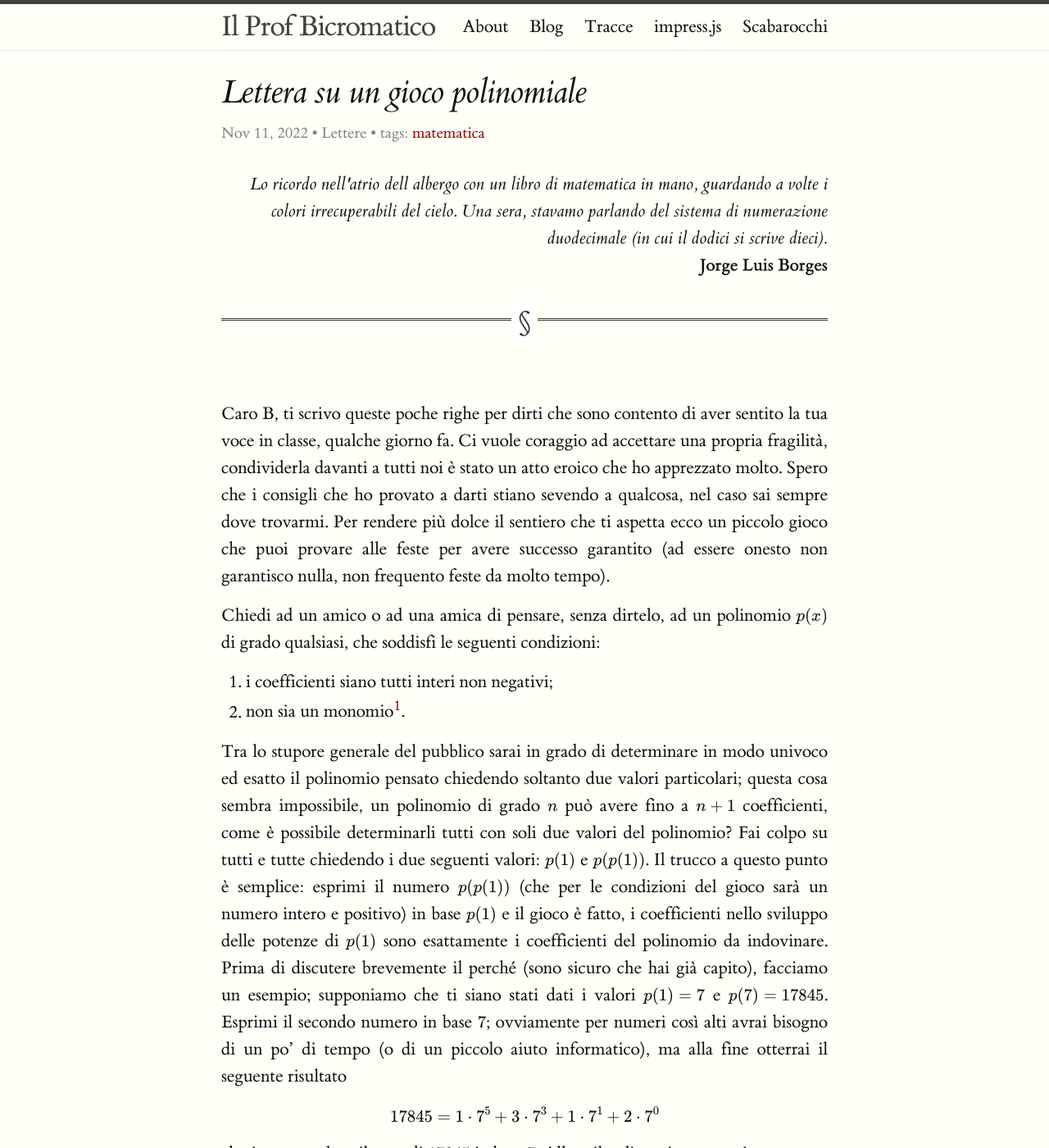
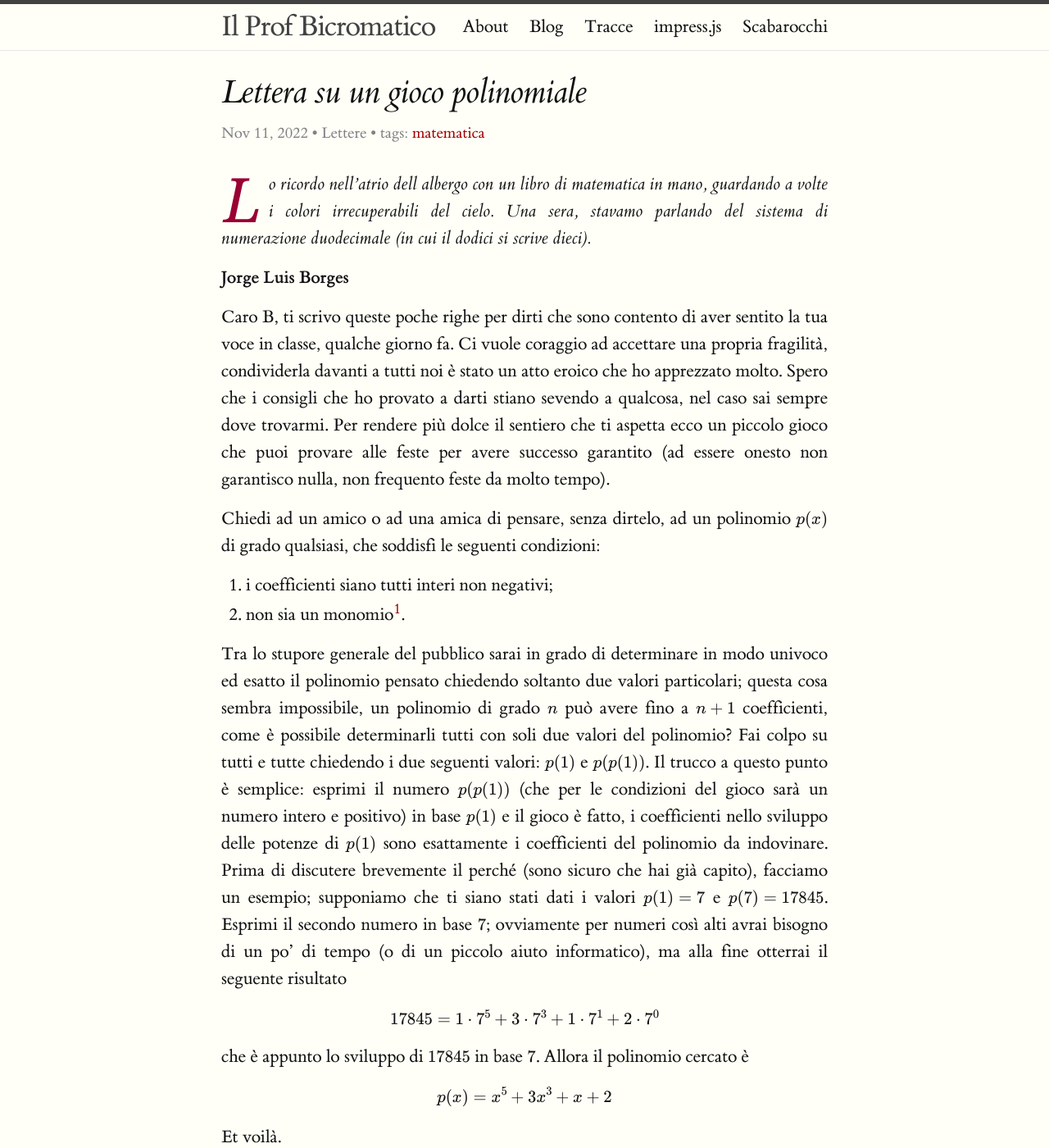
Before and after one commit to orporick/orporick.github.io, a Jekyll site: the page built from _posts/2022-11-11-lettera-su-un-gioco-polinomiale.markdown, in a window 1280 px wide and 1400 px high. Shown: the whole window at 82% size. Built offline with Jekyll 4.4.1, drawn with Linux system fonts in a browser that asks for light colours; nearby versions of some CDN libraries; formulas are drawn with MathJax 3; some of the changed text lies outside the part shown.

Commit message:
Aggiunti

```diff
--- a/_posts/2022-11-11-lettera-su-un-gioco-polinomiale.markdown
+++ b/_posts/2022-11-11-lettera-su-un-gioco-polinomiale.markdown
@@ -7,16 +7,14 @@ categories: Lettere
 ---
 
 
-<div class="right"><i>Lo ricordo nell'atrio dell
+*Lo ricordo nell'atrio dell
 albergo con un libro di matematica in mano, guardando
 a volte i colori irrecuperabili del cielo.
 Una sera, stavamo parlando del sistema di
-numerazione duodecimale (in cui il dodici si scrive dieci).</i><br>
-<b>Jorge Luis Borges</b></div>
+numerazione duodecimale (in cui il dodici si scrive dieci).*
 
-<br>
-<hr class="style-eight">
-<br>
+**Jorge Luis Borges**
+
 
 Caro B, ti scrivo queste poche righe per dirti che sono contento di aver
 sentito la tua voce in classe, qualche giorno fa. Ci vuole coraggio ad
@@ -55,4 +53,5 @@ Non mi resta che augurarti tutto il bene di cui sono capace, sono certo che tutt
 
 [^1]: In realtà ci sono molte versioni di questo gioco e si può fare in modo di estenderlo facilmente anche al caso di monomi, ma facciamo la
 versione più semplice.
+
 [^2]:Vedi ad esempio pagina 8 in **Number Theory** di G.E.Andrews, Dover Publications.
```
